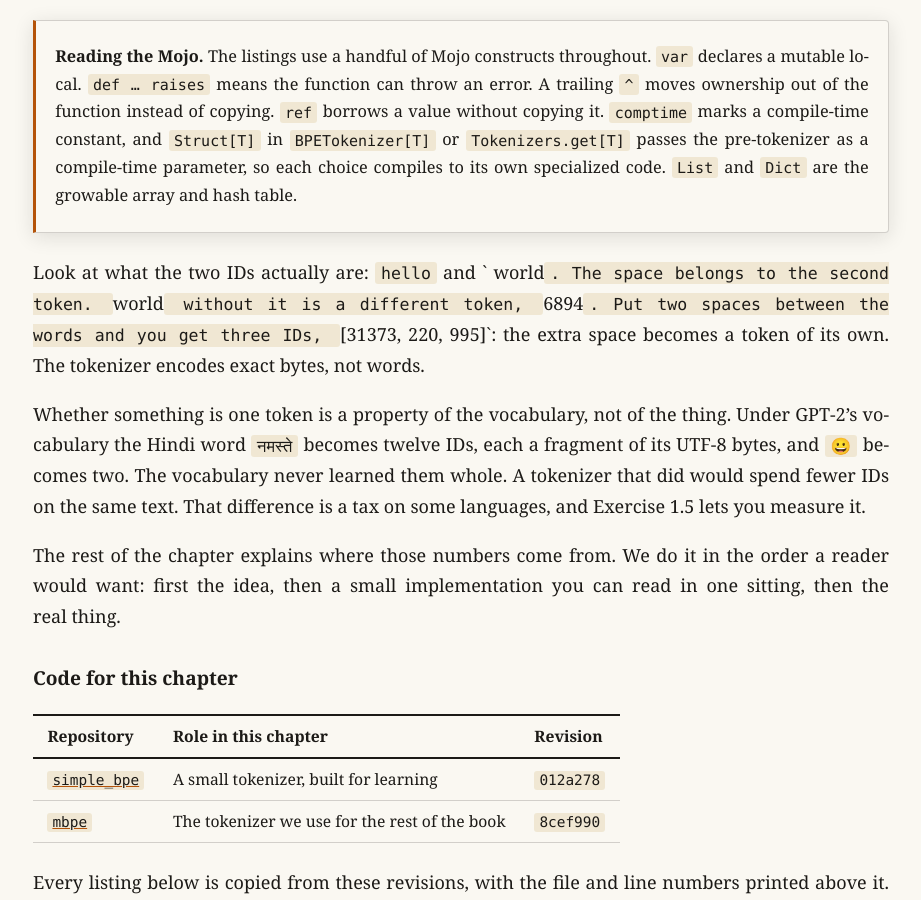
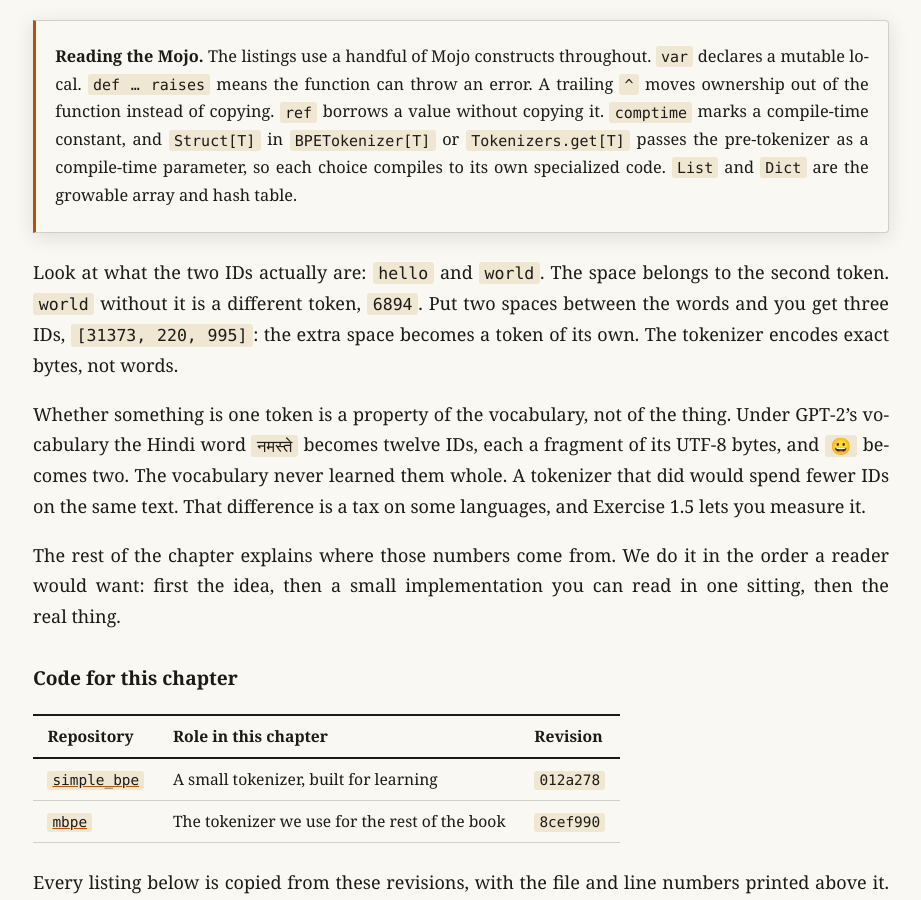
Before and after one commit to ratulb/tokens-to-transformers, a Jekyll site: the page built from _chapters/ch01.md, in a window 1280 px wide and 900 px high, scrolled down 1932 px. Shown: the whole window, without its empty margins (179-1100 px from the left). Built offline with Jekyll 4.4.1, drawn with Linux system fonts in a browser that asks for light colours; some of the changed text lies outside the part shown.

```diff
--- a/_chapters/ch01.md
+++ b/_chapters/ch01.md
@@ -67,7 +67,7 @@ That decision is made earlier, once, when the tokenizer is trained on a corpus a
 
 > **Reading the Mojo.** The listings use a handful of Mojo constructs throughout. `var` declares a mutable local. `def … raises` means the function can throw an error. A trailing `^` moves ownership out of the function instead of copying. `ref` borrows a value without copying it. `comptime` marks a compile-time constant, and `Struct[T]` in `BPETokenizer[T]` or `Tokenizers.get[T]` passes the pre-tokenizer as a compile-time parameter, so each choice compiles to its own specialized code. `List` and `Dict` are the growable array and hash table.
 
-Look at what the two IDs actually are: `hello` and ` world`. The space belongs to the second token. `world` without it is a different token, `6894`. Put two spaces between the words and you get three IDs, `[31373, 220, 995]`: the extra space becomes a token of its own. The tokenizer encodes exact bytes, not words.
+Look at what the two IDs actually are: `hello` and ``  world ``. The space belongs to the second token. `world` without it is a different token, `6894`. Put two spaces between the words and you get three IDs, `[31373, 220, 995]`: the extra space becomes a token of its own. The tokenizer encodes exact bytes, not words.
 
 Whether something is one token is a property of the vocabulary, not of the thing. Under GPT-2's vocabulary the Hindi word `नमस्ते` becomes twelve IDs, each a fragment of its UTF-8 bytes, and `😀` becomes two. The vocabulary never learned them whole. A tokenizer that did would spend fewer IDs on the same text. That difference is a tax on some languages, and Exercise 1.5 lets you measure it.
 
@@ -816,7 +816,7 @@ Three things to see in it.
 
 `220` is a lone space, the one before `<|endoftext|>`. Spaces normally ride on the front of the next word (`" In"` is `554`), but a space with nothing to attach to is a token of its own.
 
-`someunknownPlace`, a word no vocabulary has, still encodes. It is three pieces: ` some`, `unknown`, `Place`. No `<UNK>`, no error.
+`someunknownPlace`, a word no vocabulary has, still encodes. It is three pieces: ``  some ``, `unknown`, `Place`. No `<UNK>`, no error.
 
 ## 1.9 From IDs to training examples
 
```
